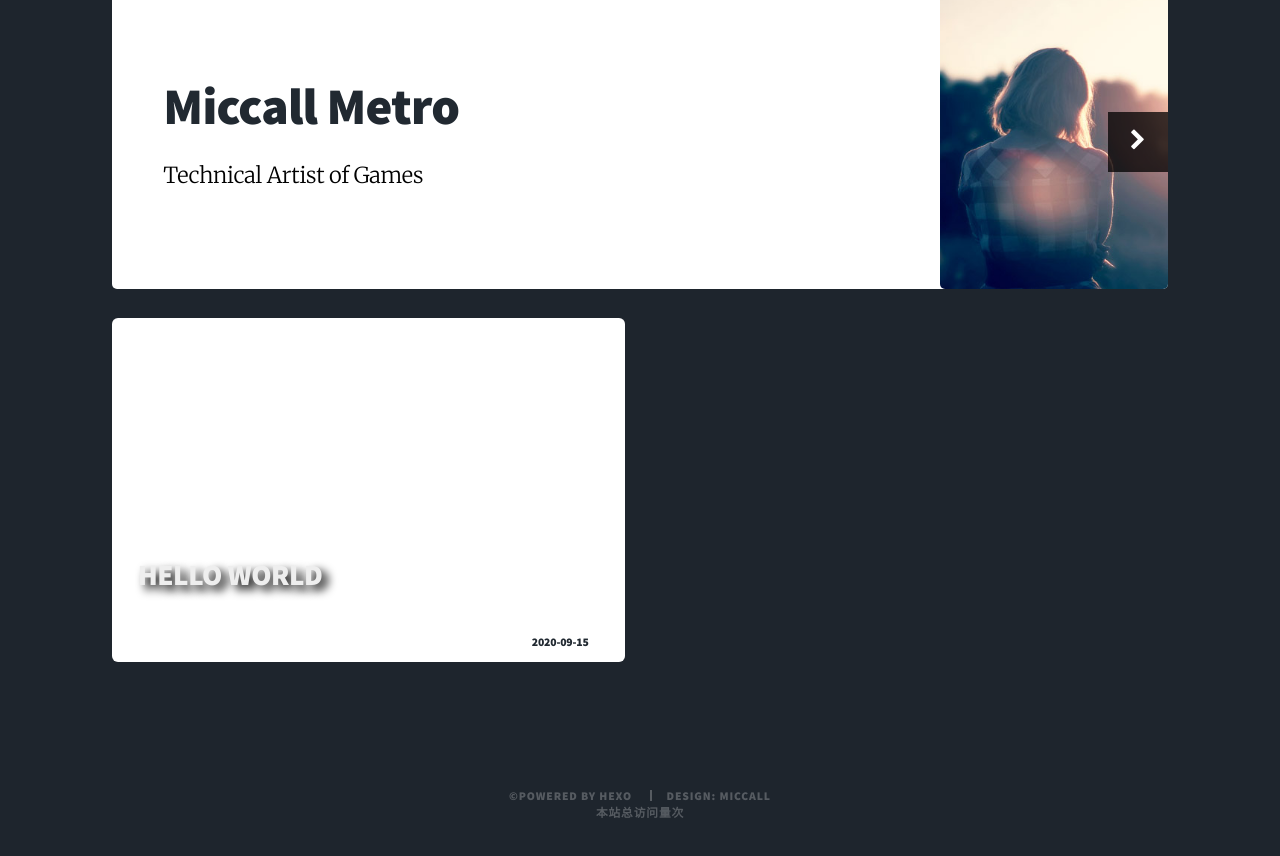
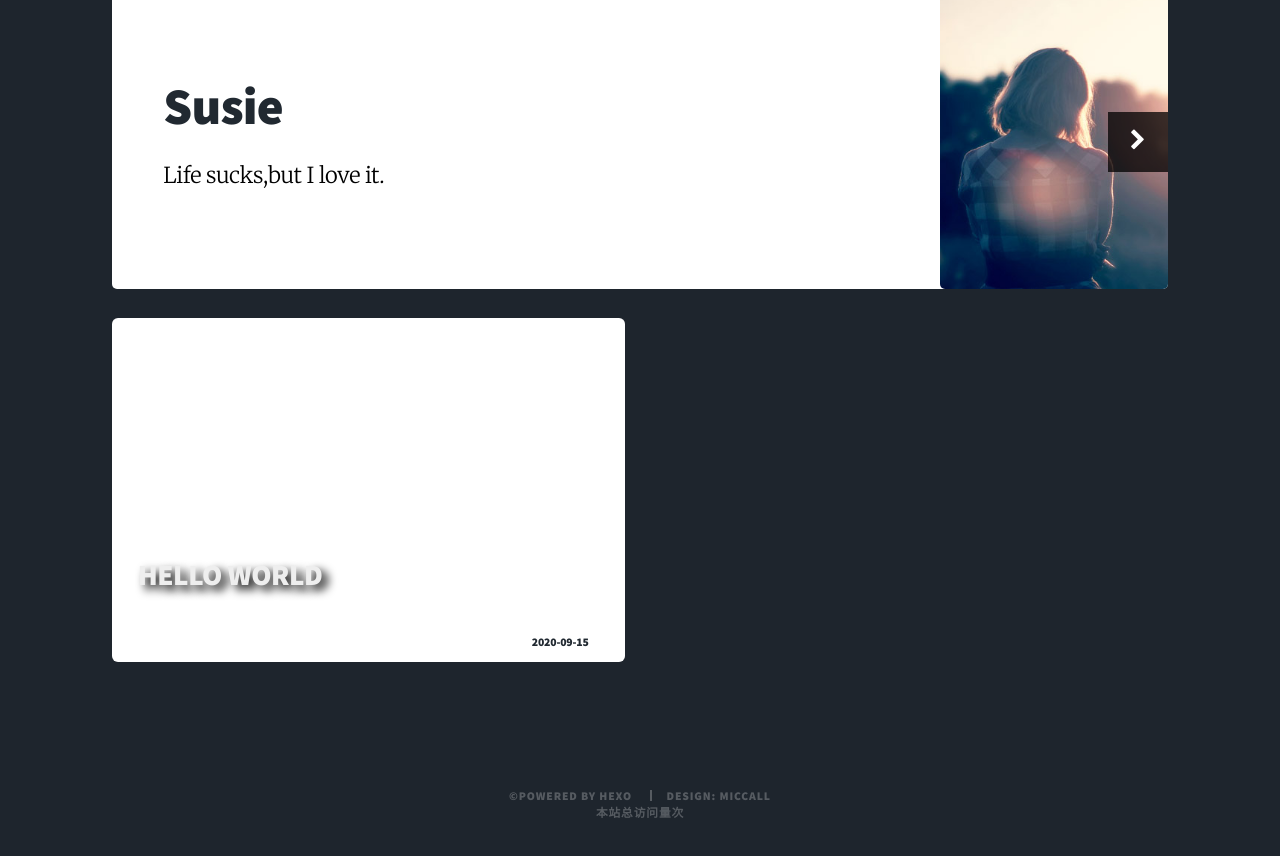
Before and after one commit to susie0815/susie0815.github.io, a plain HTML site: page index.html in a window 1280 px wide. Shown: the part 834-1690 px from the top of the page. Drawn offline with nearby package versions, Linux system fonts and the light colour scheme; some packages are replaced by stand-ins of ours; a script that the page names is missing; files whose address does not match are found by name.

Commit message:
Site updated: 2020-09-16 14:32:31

```diff
--- a/index.html
+++ b/index.html
@@ -158,8 +158,8 @@
             <!-- Main first s-->
             <article id="me" class="panel">
                 <header style="color: #000000">
-                    <h1>Miccall Metro</h1>
-                    <p>Technical  Artist  of  Games</p>
+                    <h1>Susie</h1>
+                    <p>Life sucks,but I love it.</p>
                 </header>
                 <a href="" class="jumplink pic">
                     <span class="arrow icon fa-chevron-right"><span></span></span>
```
